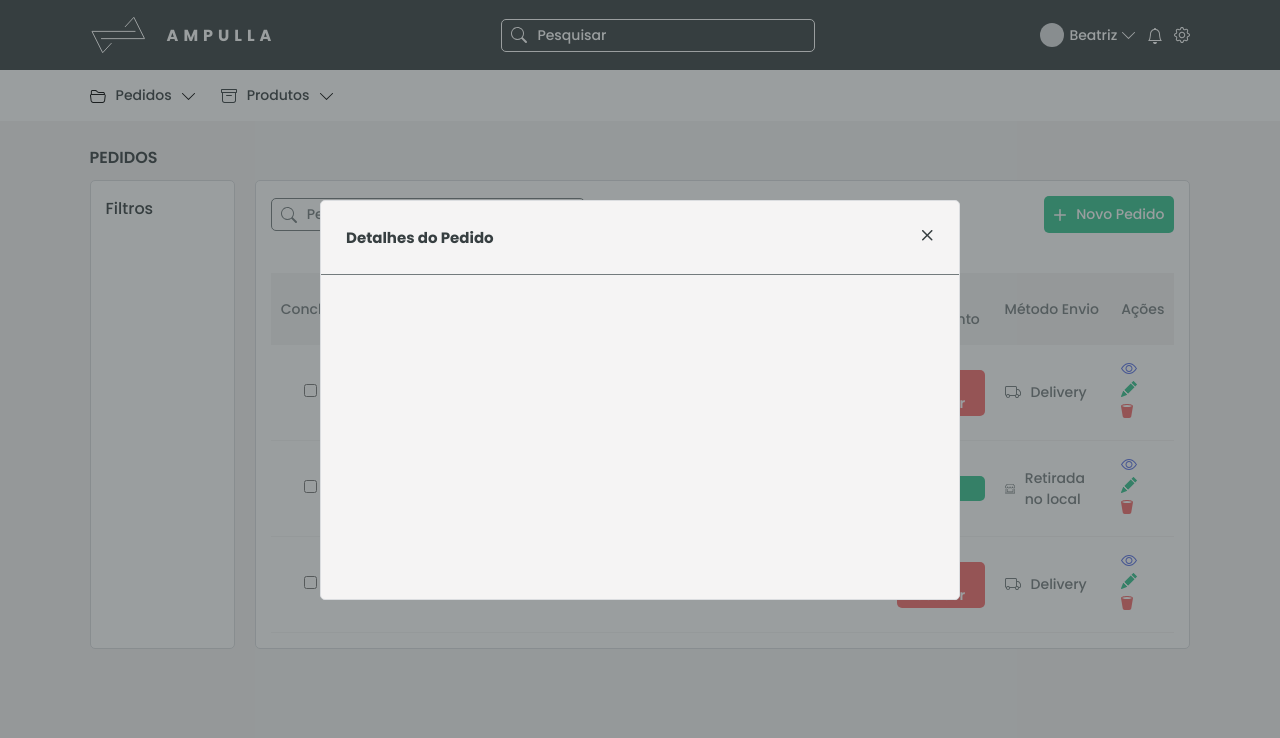
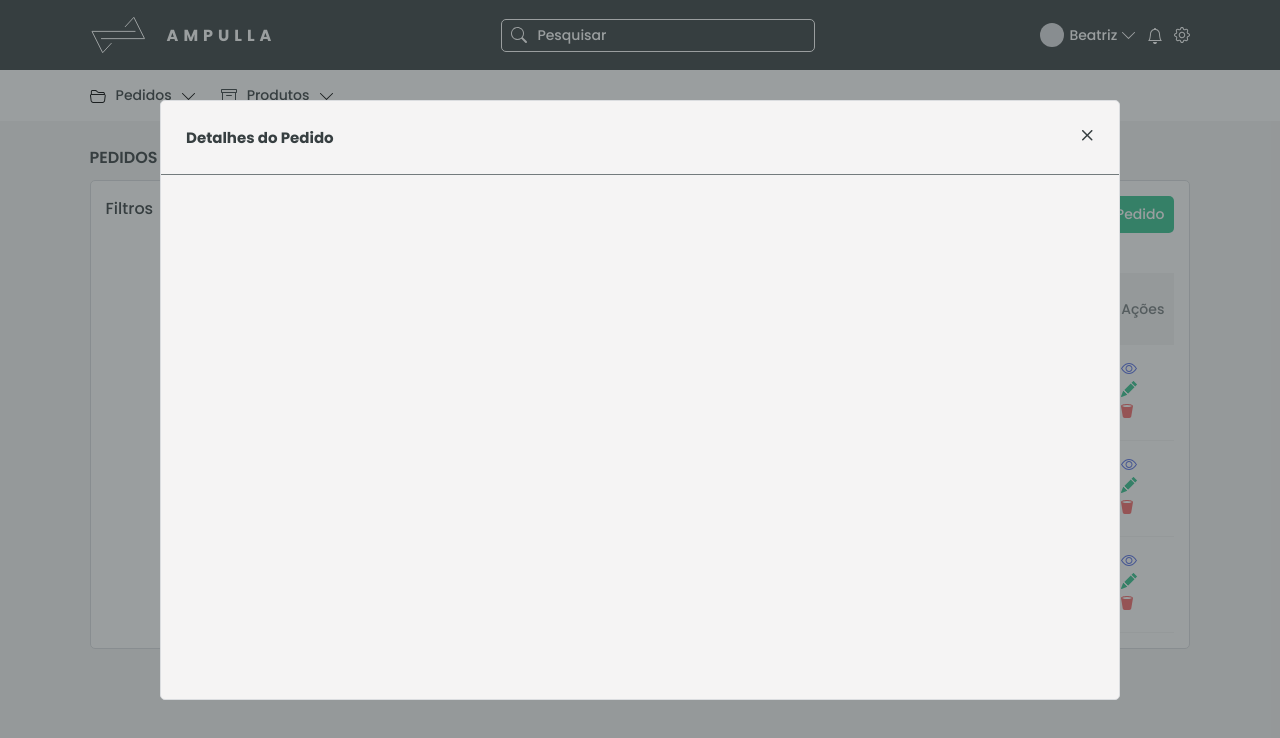
Before and after one commit to Emerson-MM-Filho/Order-Manager-Front, a React (Create React App) app: page / in a window 1280 px wide. Both pictures are taken after a click on the button 1129 px from the left and 370 px from the top of the page. Shown: the top 738 px of the page. Built offline with nearby package versions, Linux system fonts and the light colour scheme.

Commit message:
update modal size

```diff
--- a/src/components/DefaultModal/style.scss
+++ b/src/components/DefaultModal/style.scss
@@ -13,8 +13,8 @@
   align-items: center;
 
   .modal-content-container{
-    width: 50%;
-    height: 50%;
+    width: 75%;
+    height: 75%;
     background-color:  $secondary-white;
     border: 1px solid $semi-gray;
     border-radius: $border-radius;
```
